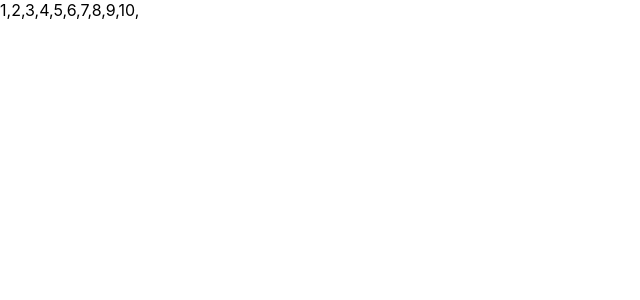
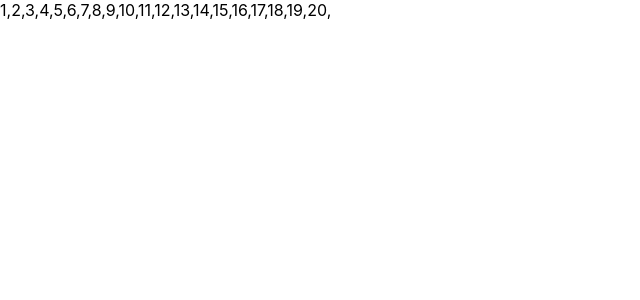
Before and after one commit to Brunogabriel-dev/curso-reactjs, a Next.js app: page /basicos/lista3 in a window 1280 px wide. Shown: the top 300 px of the page, without its empty margins (0-640 px from the left). Built offline with nearby package versions, Linux system fonts and the light colour scheme.

Commit message:
Inclusão de texto

```diff
--- a/pages/basicos/lista3.jsx
+++ b/pages/basicos/lista3.jsx
@@ -1,6 +1,6 @@
 function gerarLista( final = 10) {
   const lista = []
-  for(let i = 1; i <= 10; i++) {
+  for(let i = 1; i <= final; i++) {
     lista.push(<span>{i},</span>)
   }
   return lista
@@ -9,7 +9,7 @@ function gerarLista( final = 10) {
 export default function lista() {
   return (
     <div>
-      {gerarLista()}
+      {gerarLista(20)}
     </div>
   )
 };
```
